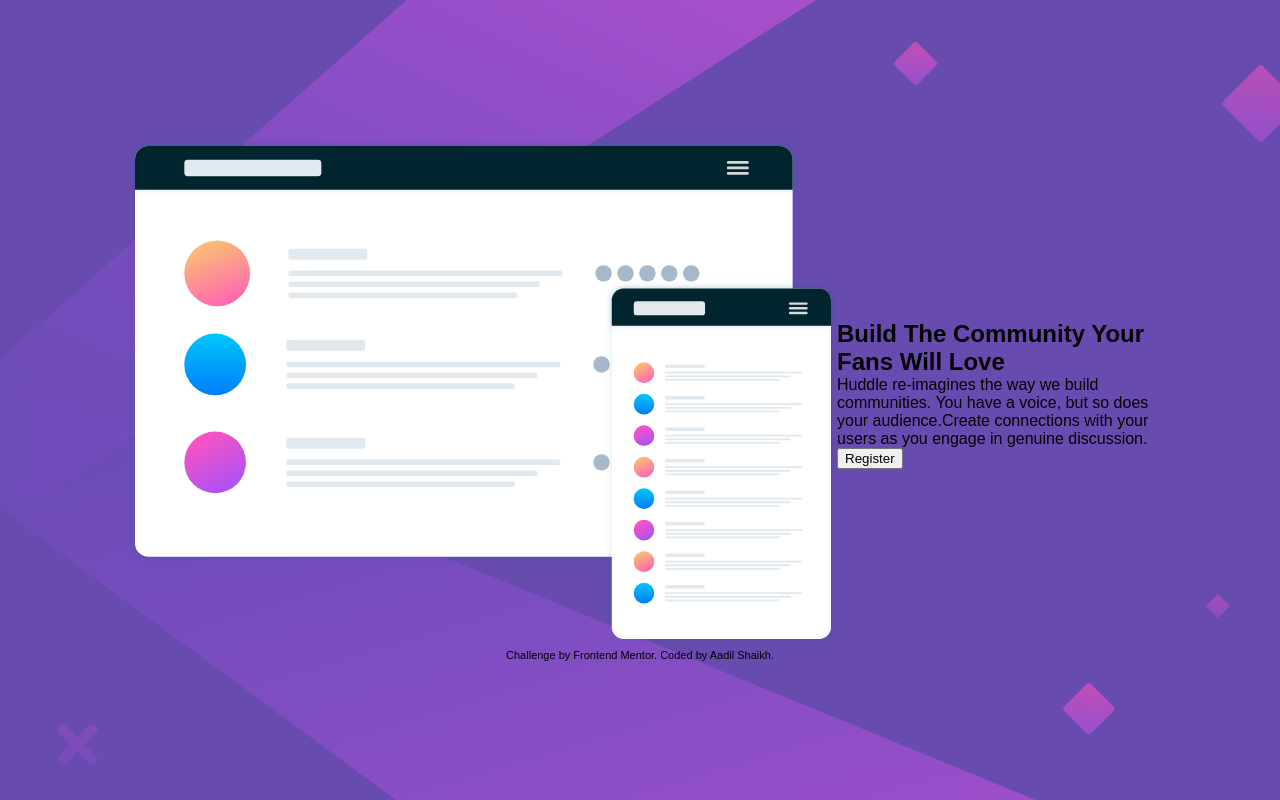
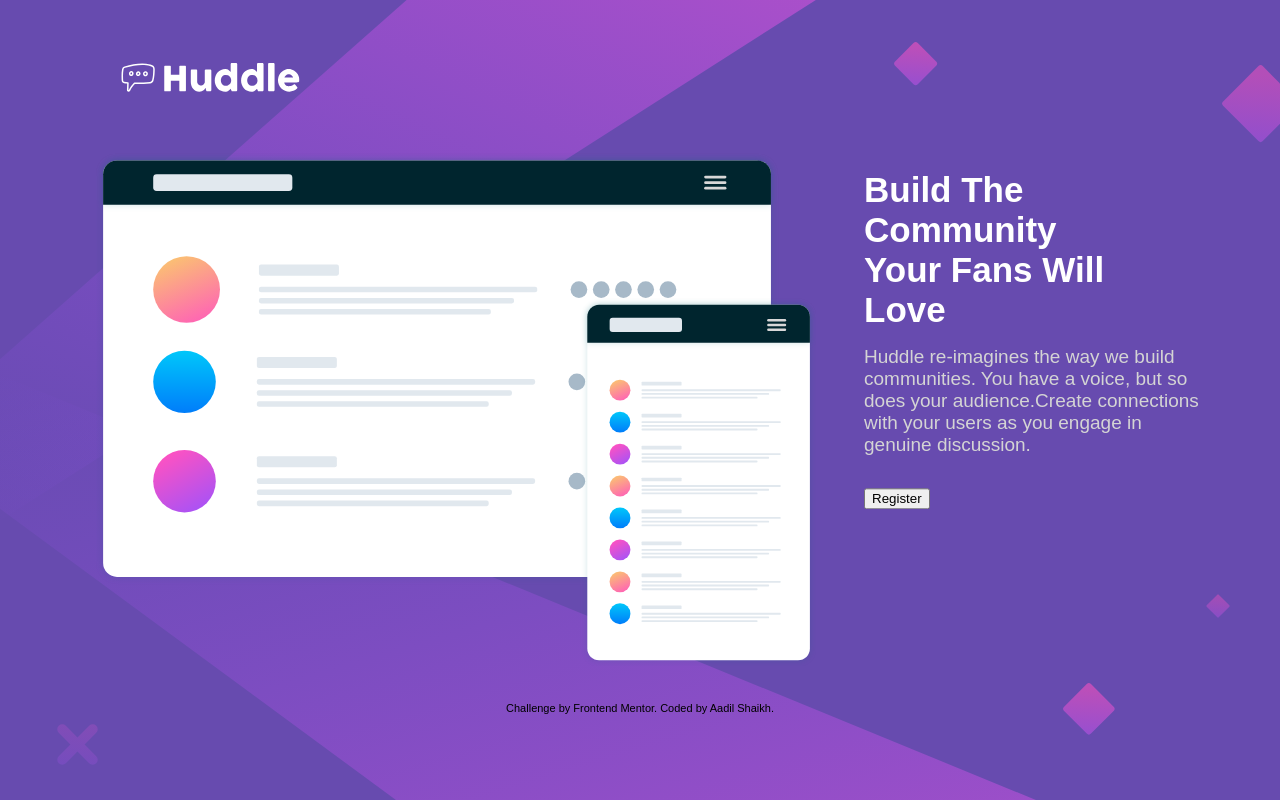
Before and after one commit to aadiisk21/P02, a plain HTML site: page index.html in a window 1280 px wide. Drawn offline with Linux system fonts and the light colour scheme.

Commit message:
this randome commit

```diff
--- a/css/style.css
+++ b/css/style.css
@@ -48,11 +48,57 @@ ul {
     top: 50%;
     left: 50%;
     transform: translate(-50%, -50%);
-    width: 80%;
+    width: 90%;
+    margin-top: -2vh;
 }
 
-.section {
+.main_section {
     display: flex;
     align-items: center;
     justify-content: center;
 }
+
+.head {
+    margin-bottom: 1rem;
+    margin-left: 3rem;
+    width: 1rem;
+}
+
+.head img {
+    width: 12rem;
+}
+
+.section_1,
+.section_2 {
+    width: 80%;
+    height: auto;
+    margin: 1rem;
+    color: white;
+}
+
+.section_1 {
+    padding: 1rem;
+}
+
+.section_1 img {
+    width: 90vh;
+}
+
+.section_2 {
+    margin-top: -8rem;
+    /* padding: 1rem; */
+    /* width: 50%; */
+    /* line-height: 10px; */
+}
+
+.section_2 h1 {
+    font-size: 35px;
+    margin-bottom: 1rem;
+    width: 80%;
+}
+
+.section_2 p {
+    font-size: 19px;
+    margin-bottom: 2rem;
+    color: rgb(212, 212, 212);
+}
--- a/index.html
+++ b/index.html
@@ -8,6 +8,7 @@
 
   <link rel="icon" type="image/png" sizes="32x32" href="./images/favicon-32x32.png" />
   <link rel="stylesheet" href="css/style.css" />
+  <link rel="stylesheet" href="https://cdnjs.cloudflare.com/ajax/libs/font-awesome/5.15.3/css/all.min.css">
 
   <title>
     Frontend Mentor | Huddle landing page with single introductory section
@@ -30,10 +31,11 @@
 <body>
   <div class="container">
     <header class="head">
-      <div class="head__logo"></div>
-      <div class="head__title"></div>
+      <div class="head__logo">
+        <img src="images/logo.svg" alt="Huddle Icon" class="head__icon">
+      </div>
     </header>
-    <section class="section">
+    <section class="main_section">
       <div class="section_1">
         <img src="images/illustration-mockups.svg" alt="illustration-mockups" class="img">
       </div>
```
